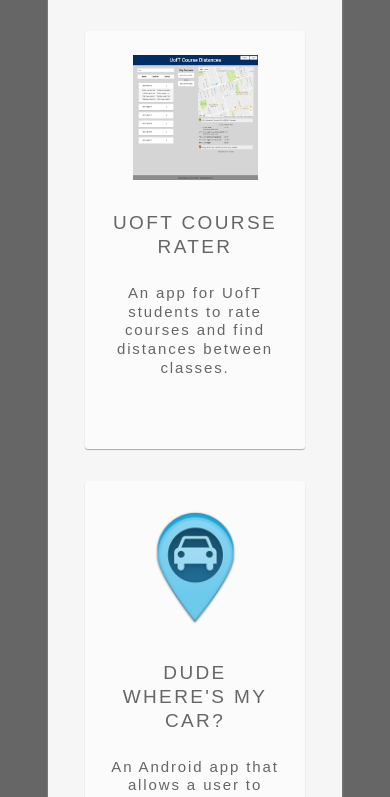
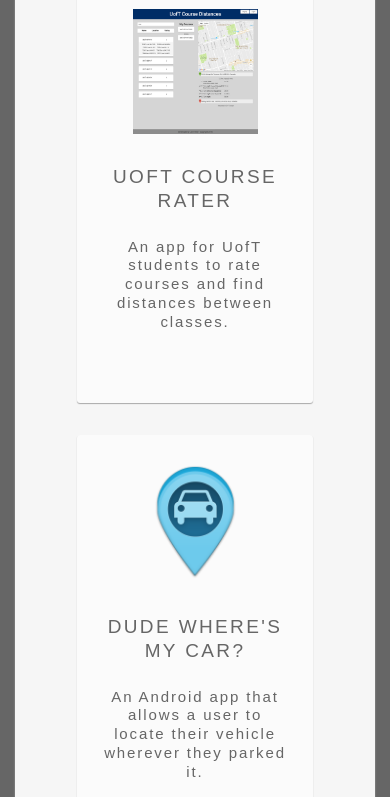
Before and after one commit to lkelly-dev/Old-Personal-Site, a plain HTML site: page index.html in a window 390 px wide. Shown: the part 1203-2000 px from the top of the page. Drawn offline with Linux system fonts and the light colour scheme.

Commit message:
Fixed card size

```diff
--- a/style.css
+++ b/style.css
@@ -21,9 +21,13 @@
     padding: 1.5rem;
     box-shadow: 0 1px 2px #aaa;
     background: #f6f6f6;
-    margin: 3rem 3rem 3rem;
+    /*margin: 3rem 3rem 3rem;*/
     border-radius: 3px;
     transform-origin: top left;
+    width: 80%;
+    margin: auto;
+    margin-top: 3rem;
+    margin-bottom: 3rem;
 }
 
 
@@ -351,7 +355,7 @@
 @media only screen and (max-width: 600px) {
     .project-card {
         min-width: 125px;
-        width: 70%;
+        width: 60%;
         margin: 1rem auto;
     }
 }
```
Also changed, not shown: 1 other file.
